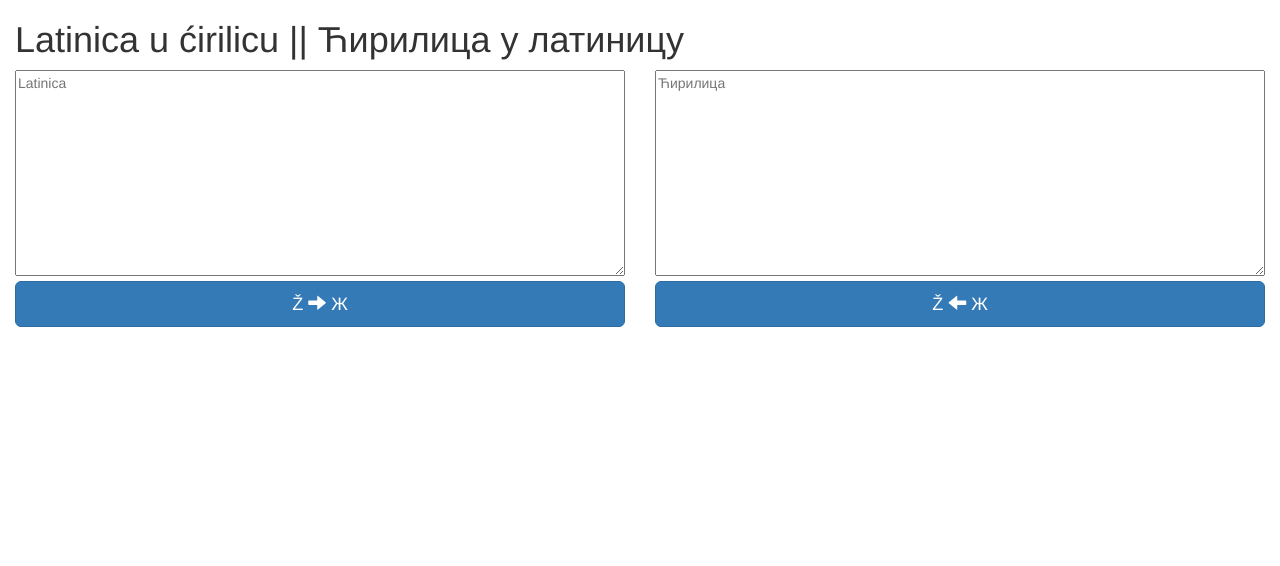
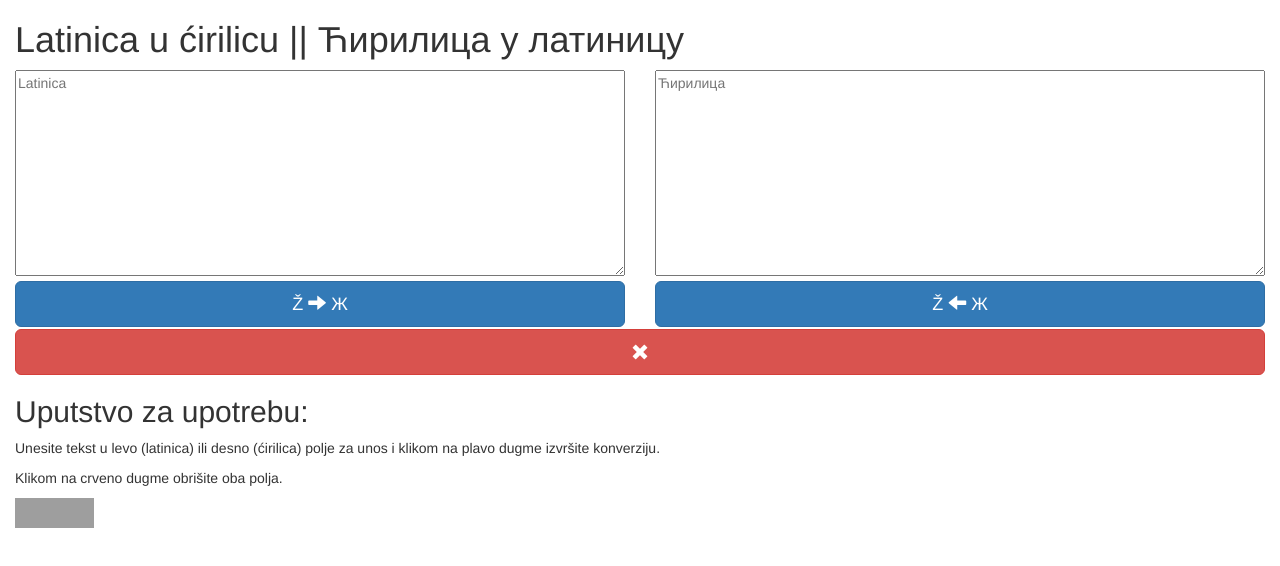
Before and after one commit to reverseskydiver/latinica-u-cirilicu, a plain HTML site: page index.html in a window 1280 px wide. Drawn offline with nearby package versions, Linux system fonts and the light colour scheme; grey boxes are pictures that could not be loaded.

Commit message:
add reset button; add instructions; a bit of seo

```diff
--- a/index.html
+++ b/index.html
@@ -4,12 +4,19 @@
   <meta charset="utf-8">
   <meta name="viewport" content="width=device-width, initial-scale=1">
   <meta http-equiv="X-UA-Compatible" content="IE=edge">
-  <title>Latinica <-> Ћирилица</title>
+  <meta content="Jednostavno konvertovanje teksta iz latinice u ćirilicu i iz ćirilice u latinicu." name="description">
+  <title>Latinica u ćirilicu konverter || Ћирилица у латиницу конвертер</title>
   <link rel="icon" href="favicon.ico" type="image/x-icon"/>
   <link rel="stylesheet" href="https://maxcdn.bootstrapcdn.com/bootstrap/3.3.6/css/bootstrap.min.css" integrity="sha384-1q8mTJOASx8j1Au+a5WDVnPi2lkFfwwEAa8hDDdjZlpLegxhjVME1fgjWPGmkzs7" crossorigin="anonymous">
   <style>
     .full-width {
       width: 100%
+    }
+    .reset-btn {
+      margin-top: 2px;
+    }
+    .x {
+      top: 3px;
     }
   </style>
   <!--[if lt IE 9]>
@@ -19,20 +26,18 @@
   </head>
   <body>
     <main class="container-fluid">
-      <div class="row">
+      <header class="row">
         <div class="col-xs-12">
           <h1>Latinica u ćirilicu || Ћирилица у латиницу</h1>
         </div>
-      </div>
-      <div class="row">
+      </header>
+      <article class="row">
         <div class="col-xs-6">
           <textarea id="latinica" class="full-width" rows="10" cols="50" placeholder="Latinica"></textarea>
         </div>
         <div class="col-xs-6">
           <textarea id="cirilica" class="full-width" rows="10" cols="50" placeholder="Ћирилица"></textarea>
         </div>
-      </div>
-      <div class="row">
         <div class="col-xs-6">
           <button type="button" class="btn btn-primary btn-lg btn-block" onClick="convert(true);">
             Ž <span class="glyphicon glyphicon-arrow-right" aria-hidden="true"></span> Ж
@@ -43,7 +48,22 @@
             Ž <span class="glyphicon glyphicon-arrow-left" aria-hidden="true"></span> Ж
           </button>
         </div>
-      </div>
+        <div class="col-xs-12">
+          <button type="button" class="btn btn-danger btn-lg btn-block reset-btn" onClick="reset();">
+            <span class="glyphicon glyphicon-remove x" aria-hidden="true"></span>
+          </button>
+        </div>
+      </article>
+      <footer class="row">
+        <div class="col-xs-12">
+          <h2>Uputstvo za upotrebu:</h2>
+          <p>
+            Unesite tekst u levo (latinica) ili desno (ćirilica) polje za unos i klikom na plavo dugme izvršite konverziju.
+          </p>
+          <p>Klikom na crveno dugme obrišite oba polja.</p>
+          <iframe src="https://ghbtns.com/github-btn.html?user=torwori&repo=latinica-u-cirilicu&type=fork&count=false&size=large" frameborder="0" scrolling="0" width="79px" height="30px"></iframe>
+        </div>
+      </footer>
     </main>
     <script src="script.js"></script>
   </body>
--- a/script.js
+++ b/script.js
@@ -1,3 +1,8 @@
+function reset() {
+  document.getElementById("latinica").value = "";
+  document.getElementById("cirilica").value = "";
+}
+
 function convert(lat) {
   var map = [
     ["lj", "љ"],
```
